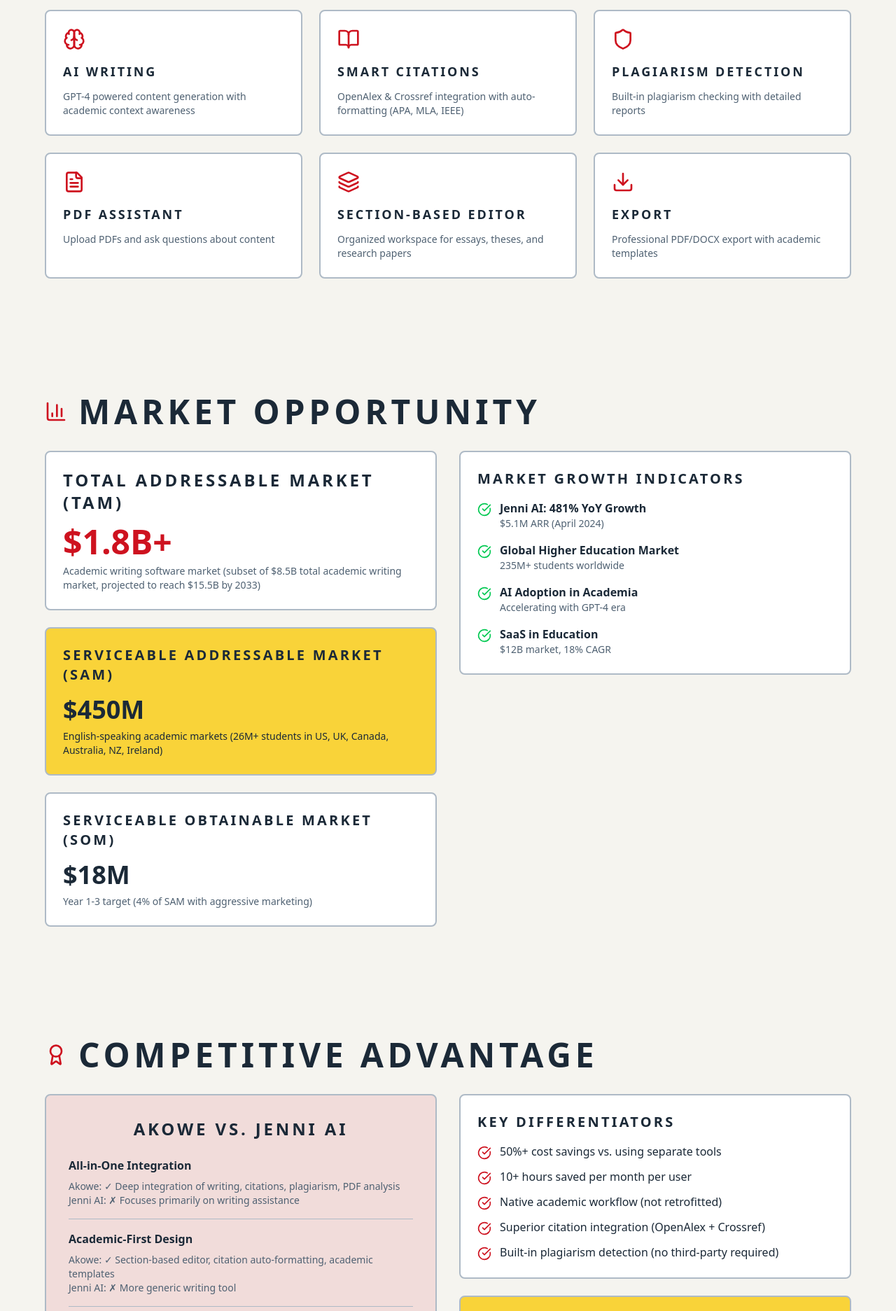
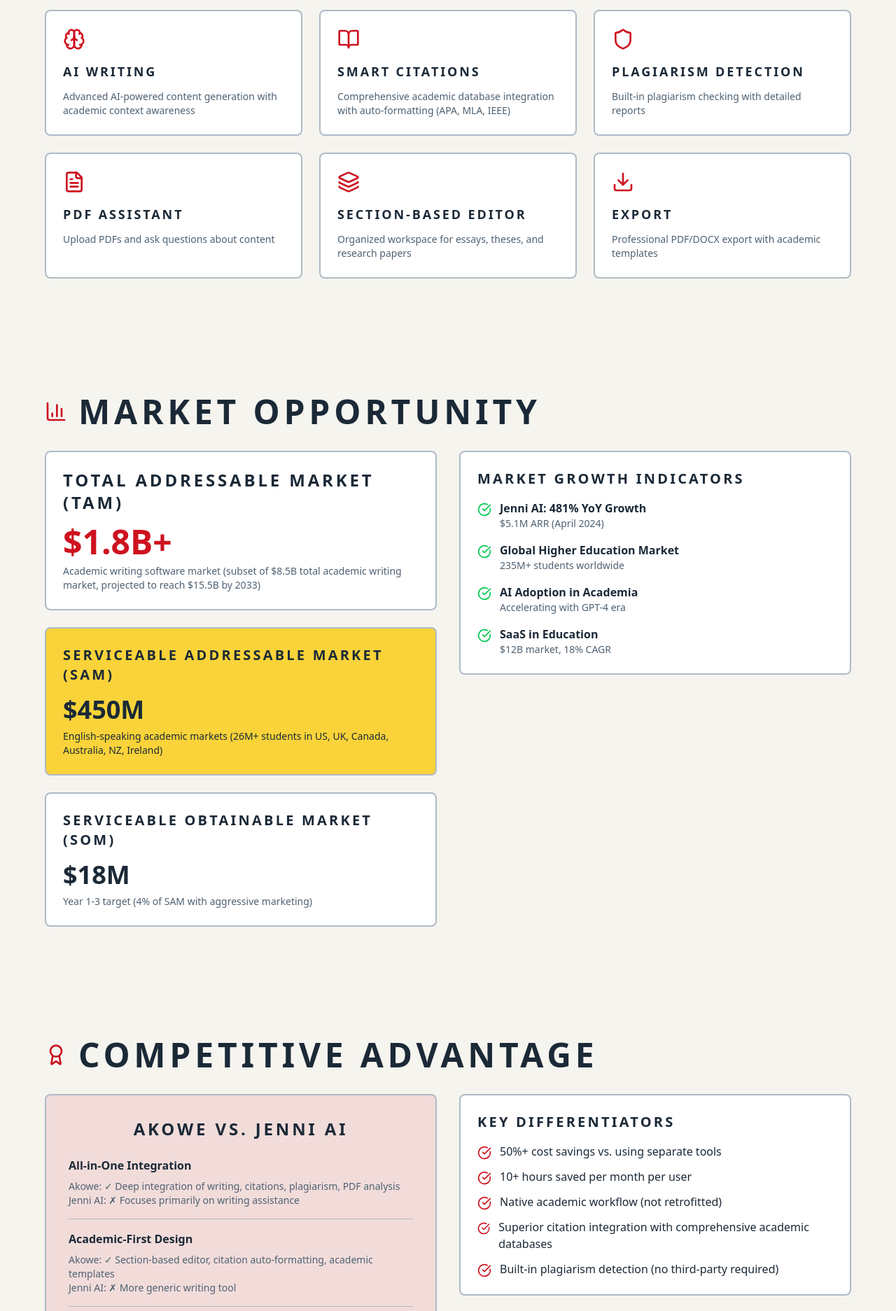
Before and after one commit to wachukxs/use-akowe, a Next.js app: page /investor in a window 1280 px wide. Shown: the part 1900-3773 px from the top of the page at 70% size. Built offline with nearby package versions, Linux system fonts and the light colour scheme; no server answers.

Commit message:
feat: enhance investor page content descriptions for clarity and comprehensiveness
- Updated descriptions for AI writing and citation features to emphasize advanced capabilities.
- Improved clarity of benefits related to AI model access and citation integration with academic databases.

```diff
--- a/app/investor/page.tsx
+++ b/app/investor/page.tsx
@@ -247,7 +247,7 @@ function InvestorPageContent() {
                   AI Writing
                 </h3>
                 <p className="text-sm text-[hsl(var(--muted-foreground))]">
-                  GPT-4 powered content generation with academic context awareness
+                  Advanced AI-powered content generation with academic context awareness
                 </p>
               </div>
               <div className="border-2 border-[hsl(var(--border-strong))] bg-[hsl(var(--surface))] p-6 rounded-lg">
@@ -256,7 +256,7 @@ function InvestorPageContent() {
                   Smart Citations
                 </h3>
                 <p className="text-sm text-[hsl(var(--muted-foreground))]">
-                  OpenAlex & Crossref integration with auto-formatting (APA, MLA, IEEE)
+                  Comprehensive academic database integration with auto-formatting (APA, MLA, IEEE)
                 </p>
               </div>
               <div className="border-2 border-[hsl(var(--border-strong))] bg-[hsl(var(--surface))] p-6 rounded-lg">
@@ -458,7 +458,7 @@ function InvestorPageContent() {
                     </li>
                     <li className="flex items-start gap-3">
                       <CheckCircle className="text-[hsl(var(--primary))] mt-1" size={20} />
-                      <span>Superior citation integration (OpenAlex + Crossref)</span>
+                      <span>Superior citation integration with comprehensive academic databases</span>
                     </li>
                     <li className="flex items-start gap-3">
                       <CheckCircle className="text-[hsl(var(--primary))] mt-1" size={20} />
@@ -623,7 +623,7 @@ function InvestorPageContent() {
                   <li>• Unlimited AI words</li>
                   <li>• Unlimited plagiarism checks</li>
                   <li>• Unlimited projects</li>
-                  <li>• GPT-4 access</li>
+                  <li>• Advanced AI model access</li>
                   <li>• Advanced citations</li>
                   <li>• Priority support</li>
                 </ul>
```
